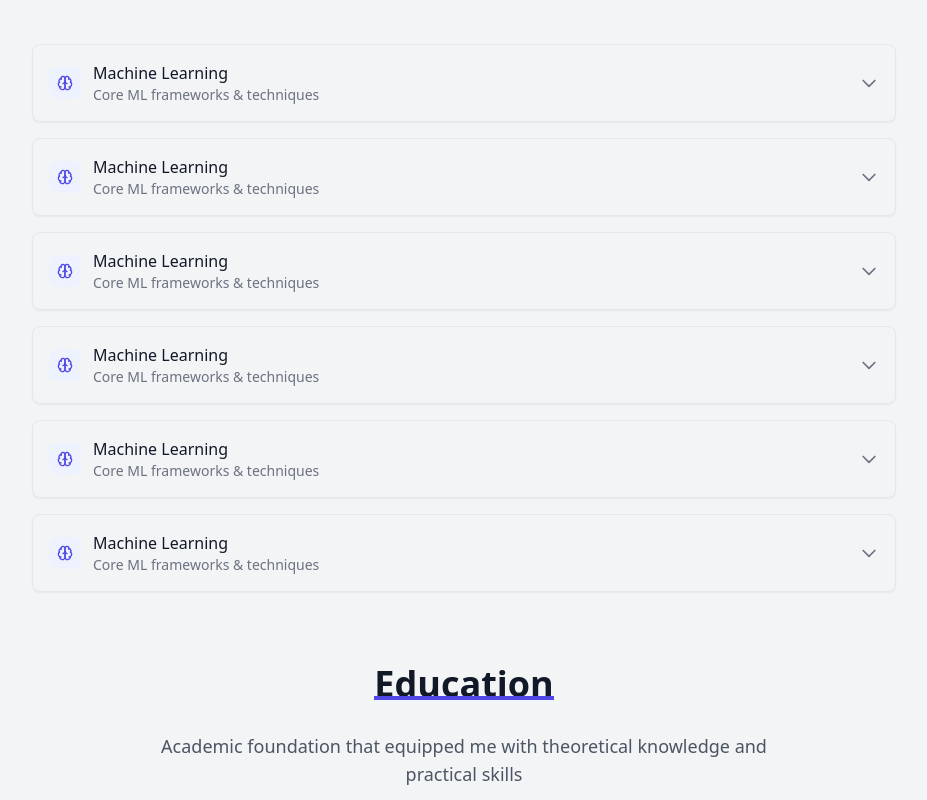
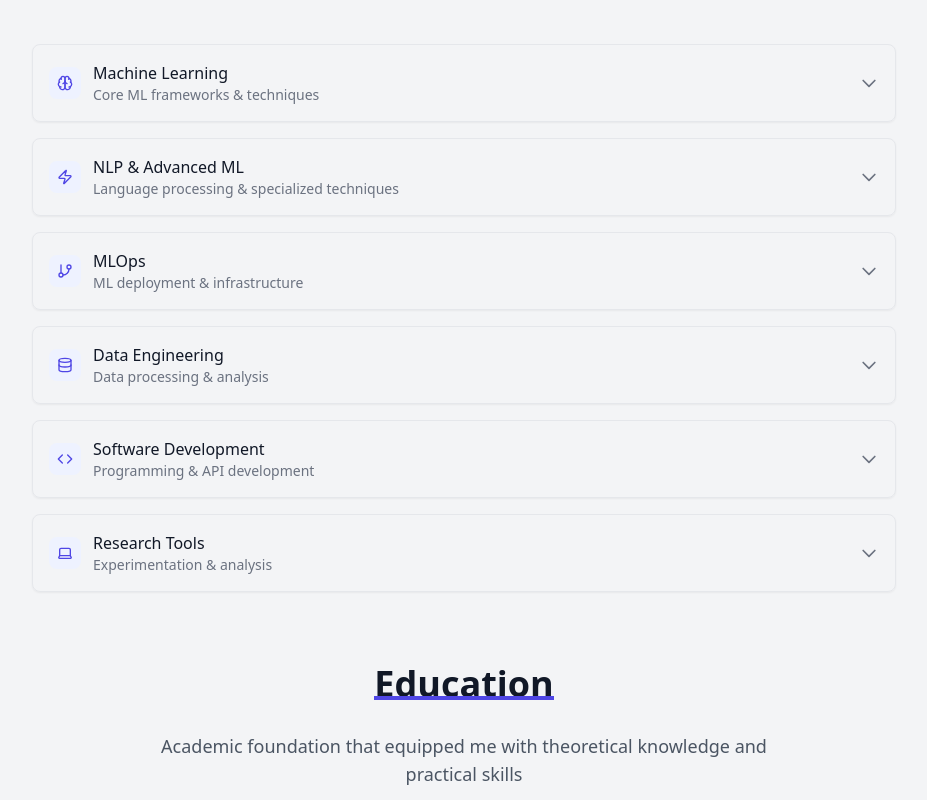
Before and after one commit to levisstrauss/portfolio, a Next.js app: page / in a window 1280 px wide. Shown: the part 3200-4000 px from the top of the page, without its empty margins (176-1103 px from the left). Built offline with nearby package versions, Linux system fonts and the light colour scheme.

Commit message:
Fixed the skills section

```diff
--- a/app/(pages)/skills/skills-category.tsx
+++ b/app/(pages)/skills/skills-category.tsx
@@ -1,13 +1,27 @@
 "use client"
 
-import React, {JSX, useState} from 'react';
+import React, { useState, useRef, useEffect } from 'react';
 
-import {skillCategories} from "@/app/(pages)/skills/skills-data";
+interface SkillCategoryProps {
+    title: string;
+    icon: React.ReactNode;
+    description: string;
+    skills: {
+        name: string;
+    }[];
+}
 
-export const SkillCategory = () => {
+
+export const SkillCategory = ({ title, icon, description, skills }: SkillCategoryProps) => {
     const [isExpanded, setIsExpanded] = useState(false);
+    const contentRef = useRef<HTMLDivElement>(null);
+    const [contentHeight, setContentHeight] = useState(0);
 
-    const {title, icon, description, skills} = skillCategories[0];
+    useEffect(() => {
+        if (contentRef.current) {
+            setContentHeight(isExpanded ? contentRef.current.scrollHeight : 0);
+        }
+    }, [isExpanded]);
 
     return (
         <div className="mb-4 border rounded-lg shadow-sm hover:shadow-md transition-all">
@@ -24,15 +38,18 @@ export const SkillCategory = () => {
                         <p className="text-sm text-gray-500">{description}</p>
                     </div>
                 </div>
-                <div className={`transform transition-transform ${isExpanded ? 'rotate-180' : ''}`}>
+                <div className={`transform transition-transform duration-300 ${isExpanded ? 'rotate-180' : ''}`}>
                     <svg className="w-5 h-5 text-gray-500" fill="none" stroke="currentColor" viewBox="0 0 24 24">
                         <path strokeLinecap="round" strokeLinejoin="round" strokeWidth="2" d="M19 9l-7 7-7-7" />
                     </svg>
                 </div>
             </div>
 
-            {isExpanded && (
-                <div className="p-4 pt-0 border-t">
+            <div
+                className="overflow-hidden transition-all duration-300 ease-in-out"
+                style={{ height: contentHeight }}
+            >
+                <div ref={contentRef} className="p-4 border-t">
                     <div className="grid grid-cols-2 md:grid-cols-4 gap-2">
                         {skills.map((skill, idx) => (
                             <div key={idx} className="p-2 bg-gray-50 rounded text-center">
@@ -41,7 +58,46 @@ export const SkillCategory = () => {
                         ))}
                     </div>
                 </div>
-            )}
+            </div>
         </div>
     );
 };
+// export const SkillCategory = ({ title, icon, description, skills }: SkillCategoryProps) => {
+//     const [isExpanded, setIsExpanded] = useState(false);
+//
+//     return (
+//         <div className="mb-4 border rounded-lg shadow-sm hover:shadow-md transition-all">
+//             <div
+//                 className="flex items-center justify-between p-4 cursor-pointer"
+//                 onClick={() => setIsExpanded(!isExpanded)}
+//             >
+//                 <div className="flex items-center space-x-3">
+//                     <div className="p-2 bg-indigo-50 rounded-lg">
+//                         {icon}
+//                     </div>
+//                     <div>
+//                         <h3 className="font-medium text-gray-900">{title}</h3>
+//                         <p className="text-sm text-gray-500">{description}</p>
+//                     </div>
+//                 </div>
+//                 <div className={`transform transition-transform ${isExpanded ? 'rotate-180' : ''}`}>
+//                     <svg className="w-5 h-5 text-gray-500" fill="none" stroke="currentColor" viewBox="0 0 24 24">
+//                         <path strokeLinecap="round" strokeLinejoin="round" strokeWidth="2" d="M19 9l-7 7-7-7" />
+//                     </svg>
+//                 </div>
+//             </div>
+//
+//             {isExpanded && (
+//                 <div className="p-4 pt-0 border-t">
+//                     <div className="grid grid-cols-2 md:grid-cols-4 gap-2">
+//                         {skills.map((skill, idx) => (
+//                             <div key={idx} className="p-2 bg-gray-50 rounded text-center">
+//                                 {skill.name}
+//                             </div>
+//                         ))}
+//                     </div>
+//                 </div>
+//             )}
+//         </div>
+//     );
+// };
--- a/app/(pages)/skills/skills-data.tsx
+++ b/app/(pages)/skills/skills-data.tsx
@@ -1,5 +1,5 @@
 import {Brain, Code, Database, GitBranch, Laptop, Zap} from "lucide-react";
-import { SkillCategory } from './skills-types';
+import { SkillCategory } from './test/skills-types';
 
 // export const skillCategories: SkillCategory[] = [
 //     {
```
Also changed, not shown: app/(pages)/skills/test/skills.tsx (renamed from app/(pages)/skills/skills.tsx, +1 -1 lines), app/(pages)/skills/test/skill-card.tsx (renamed from app/(pages)/skills/skill-card.tsx), app/(pages)/skills/test/skills-types.ts (renamed from app/(pages)/skills/skills-types.ts).
